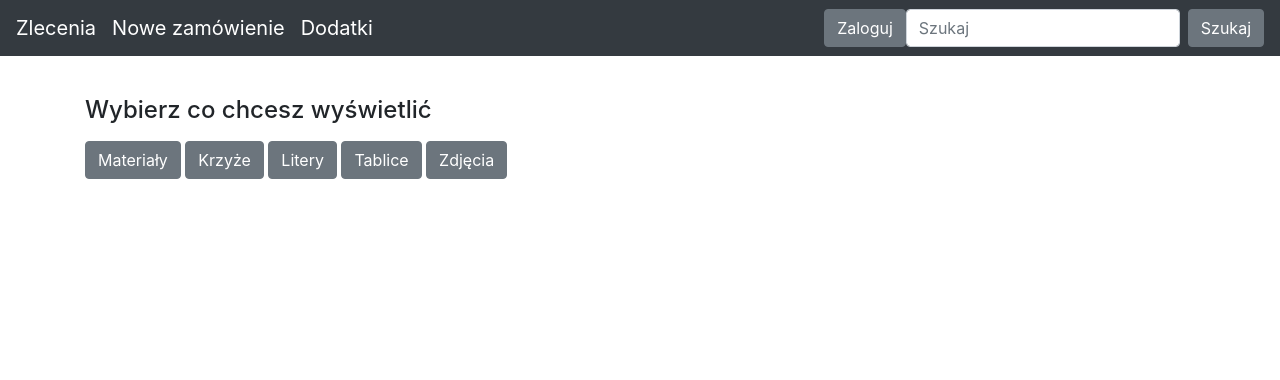
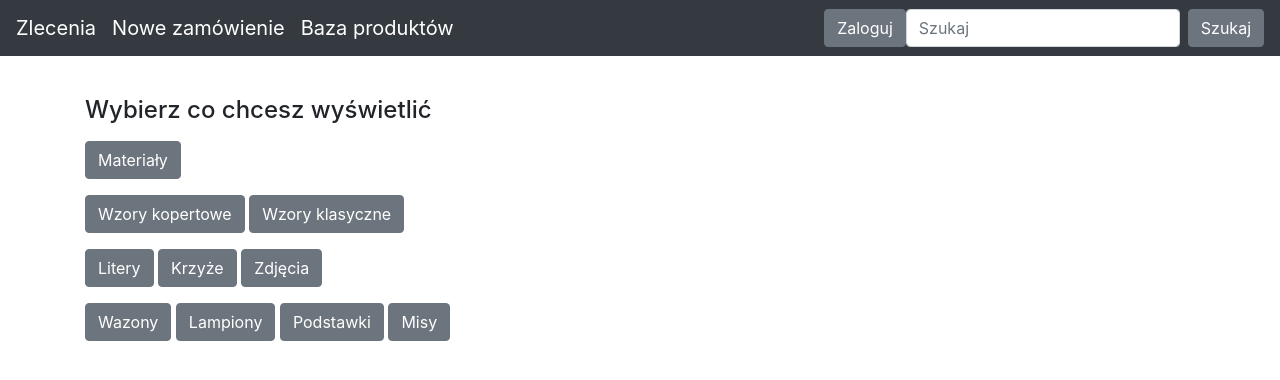
Before and after one commit to Mc-Beton/Program, a Flask app: page /baza in a window 1280 px wide. Shown: the top 380 px of the page. Run offline with Flask 2, Linux system fonts and the light colour scheme; some libraries are stand-ins or nearby versions.

Commit message:
Provide new functions and clear up visuality

```diff
--- a/app/templates/add_krzyz.html
+++ b/app/templates/add_krzyz.html
@@ -15,6 +15,10 @@
        <label for="price">Cena</label>
        {{ form.price(class_="form-control") }}
    </div>
+   <div class="form-group">
+        <label for="price">Photo</label>
+        {{ form.photo(class_="form-control") }}
+    </div>
 
 
    <button type="submit" class="btn btn-primary mt-5">Zapisz</button>
--- a/app/templates/base.html
+++ b/app/templates/base.html
@@ -27,12 +27,12 @@
      aria-controls="navbarsExampleDefault" aria-expanded="false" aria-label="Toggle navigation">
      <span class="navbar-toggler-icon"></span>
    </button>
-   <a class="navbar-brand" href="/new-post">Nowe zamówienie</a>
+   <a class="navbar-brand" href="/new-order">Nowe zamówienie</a>
    <button class="navbar-toggler" type="button" data-toggle="collapse" data-target="#navbarsExampleDefault"
      aria-controls="navbarsExampleDefault" aria-expanded="false" aria-label="Toggle navigation">
      <span class="navbar-toggler-icon"></span>
    </button>
-   <a class="navbar-brand" href="/dodatki">Dodatki</a>
+   <a class="navbar-brand" href="/baza">Baza produktów</a>
    <button class="navbar-toggler" type="button" data-toggle="collapse" data-target="#navbarsExampleDefault"
      aria-controls="navbarsExampleDefault" aria-expanded="false" aria-label="Toggle navigation">
      <span class="navbar-toggler-icon"></span>
--- a/app/templates/dodatki.html
+++ b/app/templates/dodatki.html
@@ -3,11 +3,23 @@
 {% block content %}
 
 <p><h4>Wybierz co chcesz wyświetlić</h4></p>
+<p></p>
     <div>
         <a href="{{ url_for('material_list') }}" class="btn btn-secondary my-2 my-sm-0" type="button">Materiały</a>
+    </div><p></p>
+    <div>
+        <a href="{{ url_for('headskop_list') }}" class="btn btn-secondary my-2 my-sm-0" type="button">Wzory kopertowe</a>
+        <a href="{{ url_for('headskla_list') }}" class="btn btn-secondary my-2 my-sm-0" type="button">Wzory klasyczne</a>
+    </div><p></p>
+    <div>
+        <a href="{{ url_for('letter_list') }}" class="btn btn-secondary my-2 my-sm-0" type="button">Litery</a>
         <a href="{{ url_for('krzyz_list') }}" class="btn btn-secondary my-2 my-sm-0" type="button">Krzyże</a>
-        <a href="/" action="{{ url_for('logout') }}" class="btn btn-secondary my-2 my-sm-0" type="button">Litery</a>
-        <a href="/" action="{{ url_for('logout') }}" class="btn btn-secondary my-2 my-sm-0" type="button">Tablice</a>
-        <a href="/" action="{{ url_for('logout') }}" class="btn btn-secondary my-2 my-sm-0" type="button">Zdjęcia</a>
+        <a href="{{ url_for('photo_list') }}" class="btn btn-secondary my-2 my-sm-0" type="button">Zdjęcia</a>
+    </div><p></p>
+    <div>
+        <a href="{{ url_for('photo_list') }}" class="btn btn-secondary my-2 my-sm-0" type="button">Wazony</a>
+        <a href="{{ url_for('photo_list') }}" class="btn btn-secondary my-2 my-sm-0" type="button">Lampiony</a>
+        <a href="{{ url_for('photo_list') }}" class="btn btn-secondary my-2 my-sm-0" type="button">Podstawki</a>
+        <a href="{{ url_for('photo_list') }}" class="btn btn-secondary my-2 my-sm-0" type="button">Misy</a>
     </div>
 {% endblock %}
```
Also changed, not shown: app/templates/add_mat.html (+4 -4 lines), app/templates/krzyze.html (+17 -1 lines), app/templates/materials.html (+14 -1 lines).
